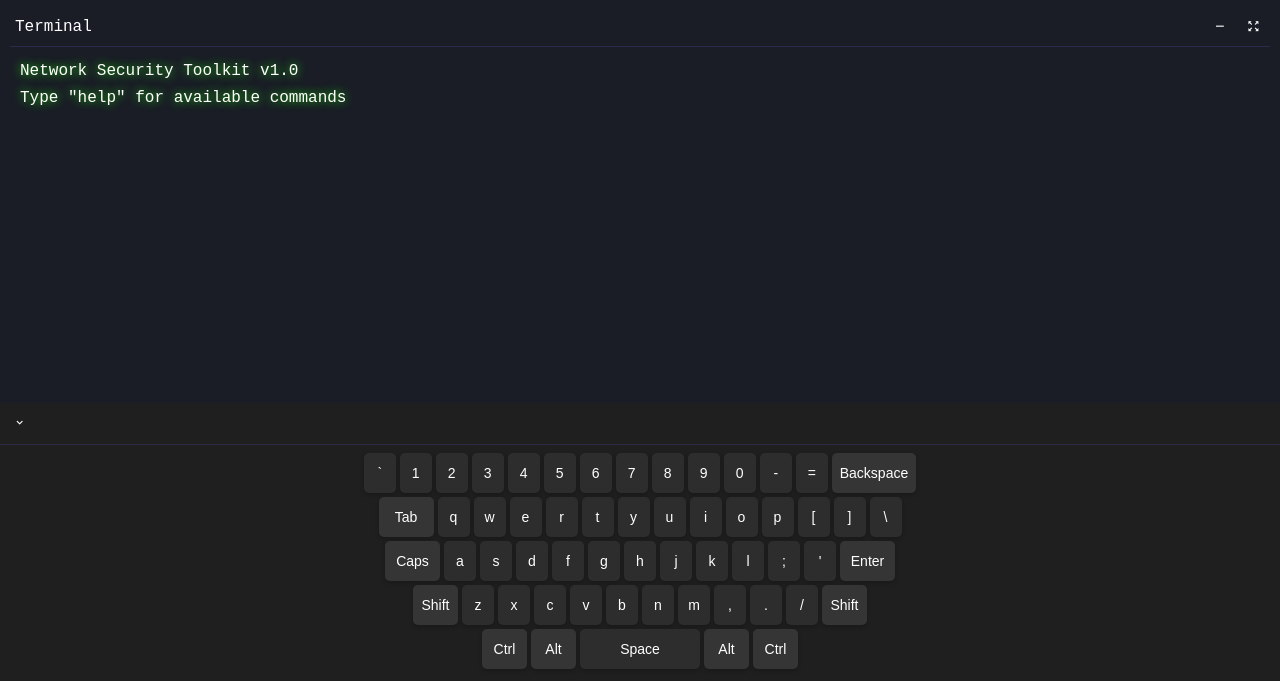
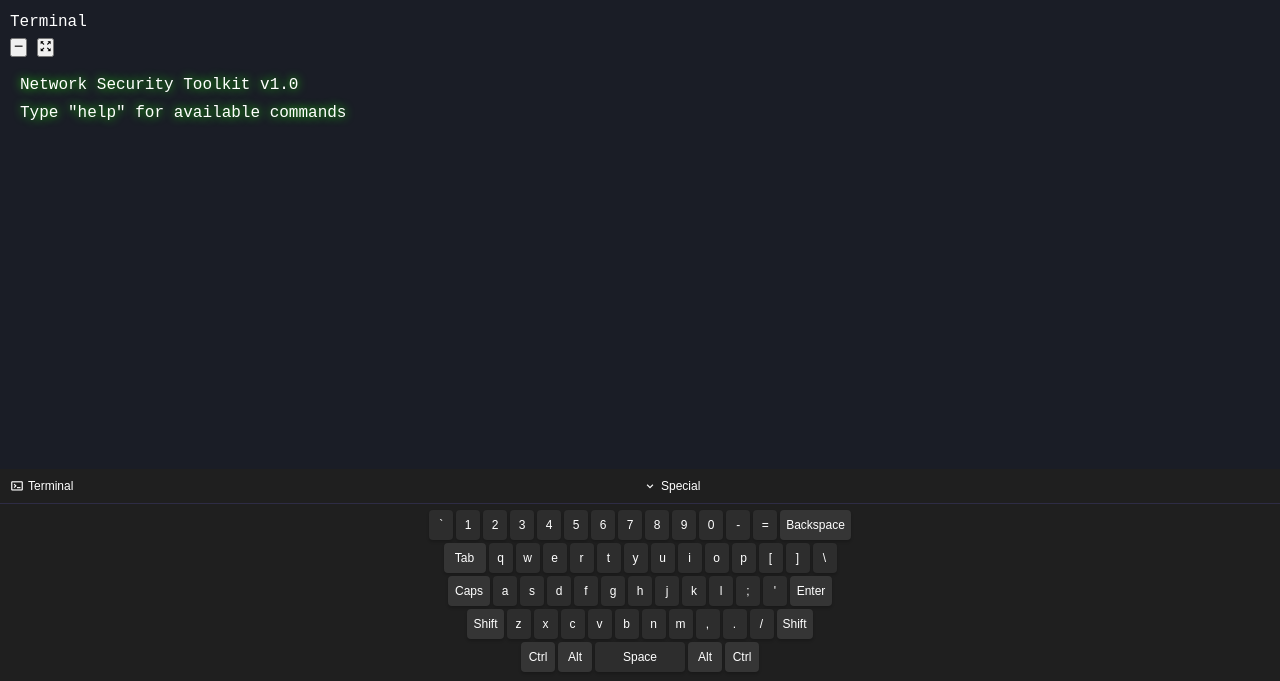
Before and after one commit to dkinzer222/Dummy_Terminal_Function, a Flask app: page / in a window 1280 px wide. Shown: the part 119-800 px from the top of the page. Run offline with Flask 3, Linux system fonts and the light colour scheme.

Commit message:
Agent query: Please verify: 1. Is the tools grid working without errors? 2. Is the keyboard layout more compact with proper controls? 3. Does the terminal toggle from keyboard controls work correctly?

```diff
--- a/static/css/terminal.css
+++ b/static/css/terminal.css
@@ -1,3 +1,4 @@
+/* Terminal styles */
 .terminal {
     height: calc(100vh - 200px);
     background-color: var(--terminal-bg);
@@ -7,7 +8,7 @@
     display: flex;
     flex-direction: column;
     position: relative;
-    transition: height 0.3s ease;
+    transition: all 0.3s ease;
 }
 
 .terminal.minimized {
@@ -23,27 +24,6 @@
     bottom: 0;
     height: 100vh;
     z-index: 1000;
-}
-
-.terminal-header {
-    display: flex;
-    justify-content: space-between;
-    align-items: center;
-    padding: 5px;
-    border-bottom: 1px solid var(--border-color);
-}
-
-.terminal-controls {
-    display: flex;
-    gap: 10px;
-}
-
-.terminal-control-btn {
-    background: none;
-    border: none;
-    color: var(--text-color);
-    cursor: pointer;
-    padding: 5px;
 }
 
 .terminal-output {
@@ -79,7 +59,7 @@
     font-family: 'Courier New', monospace;
     flex: 1;
     outline: none;
-    font-size: 16px;
+    font-size: 14px;
 }
 
 /* Keyboard Styles */
@@ -100,7 +80,7 @@
 .keyboard-controls {
     display: flex;
     justify-content: space-between;
-    padding: 8px;
+    padding: 6px;
     border-bottom: 1px solid var(--border-color);
 }
 
@@ -108,43 +88,51 @@
     background: none;
     border: none;
     color: var(--text-color);
-    padding: 5px;
+    padding: 4px;
     cursor: pointer;
+    display: flex;
+    align-items: center;
+    gap: 4px;
+    font-size: 12px;
+}
+
+.keyboard-control-btn i {
+    font-size: 14px;
 }
 
 .keyboard-content {
-    padding: 8px;
+    padding: 6px;
 }
 
 .special-keys {
-    margin-bottom: 8px;
-    padding-bottom: 8px;
+    margin-bottom: 6px;
+    padding-bottom: 6px;
     border-bottom: 1px solid var(--border-color);
 }
 
 .keyboard-row {
     display: flex;
-    gap: 4px;
-    margin-bottom: 4px;
+    gap: 3px;
+    margin-bottom: 3px;
     justify-content: center;
 }
 
 .key {
-    min-width: 32px;
-    height: 40px;
+    min-width: 24px;
+    height: 30px;
     background-color: #2d2d2d;
     border: none;
-    border-radius: 5px;
+    border-radius: 4px;
     color: var(--text-color);
     display: flex;
     align-items: center;
     justify-content: center;
-    font-size: 14px;
+    font-size: 12px;
     cursor: pointer;
     user-select: none;
     transition: all 0.2s ease;
-    padding: 0 8px;
-    box-shadow: 0 2px 4px rgba(0, 0, 0, 0.2);
+    padding: 0 6px;
+    box-shadow: 0 2px 3px rgba(0, 0, 0, 0.2);
 }
 
 .key:active, .key.pressed, .key.active {
@@ -155,21 +143,21 @@
 
 /* Special key styles */
 .modifier-key {
-    min-width: 45px;
+    min-width: 34px;
     background-color: #353535;
 }
 
 .control-key {
-    min-width: 55px;
+    min-width: 42px;
     background-color: #353535;
 }
 
 .space-key {
-    min-width: 120px;
+    min-width: 90px;
 }
 
 .special-keys .key {
-    font-size: 12px;
+    font-size: 11px;
     background-color: #252525;
 }
 
@@ -187,26 +175,26 @@
     }
 
     .keyboard-content {
-        padding: 4px;
+        padding: 3px;
     }
 
     .key {
-        min-width: 28px;
-        height: 45px;
-        font-size: 12px;
-        padding: 0 4px;
+        min-width: 21px;
+        height: 34px;
+        font-size: 11px;
+        padding: 0 3px;
     }
 
     .modifier-key {
-        min-width: 40px;
+        min-width: 30px;
     }
 
     .control-key {
-        min-width: 45px;
+        min-width: 34px;
     }
 
     .space-key {
-        min-width: 100px;
+        min-width: 75px;
     }
 }
 
--- a/static/js/keyboard.js
+++ b/static/js/keyboard.js
@@ -2,6 +2,7 @@ class VirtualKeyboard {
     constructor() {
         this.container = document.querySelector('.keyboard-container');
         this.input = document.querySelector('.command-input');
+        this.terminal = document.querySelector('.terminal');
         this.isCollapsed = false;
         this.showSpecialKeys = false;
 
@@ -43,27 +44,63 @@ class VirtualKeyboard {
         const controls = document.createElement('div');
         controls.className = 'keyboard-controls';
 
+        // Terminal toggle button
+        const toggleTerminal = document.createElement('button');
+        toggleTerminal.className = 'keyboard-control-btn';
+        toggleTerminal.innerHTML = '<i class="bx bx-terminal"></i> Terminal';
+        toggleTerminal.onclick = () => this.toggleTerminal();
+
+        // Special keys toggle
         const toggleSpecialKeys = document.createElement('button');
         toggleSpecialKeys.className = 'keyboard-control-btn';
-        toggleSpecialKeys.innerHTML = '<i class="bx bx-chevron-down"></i>';
+        toggleSpecialKeys.innerHTML = '<i class="bx bx-chevron-down"></i> Special';
         toggleSpecialKeys.onclick = () => this.toggleSpecialKeys();
 
+        // Keyboard toggle
         const toggleKeyboard = document.createElement('button');
         toggleKeyboard.className = 'keyboard-control-btn';
         toggleKeyboard.innerHTML = '<i class="bx bx-keyboard"></i>';
         toggleKeyboard.onclick = () => this.toggleKeyboard();
 
+        controls.appendChild(toggleTerminal);
         controls.appendChild(toggleSpecialKeys);
         controls.appendChild(toggleKeyboard);
 
         this.container.appendChild(controls);
     }
 
+    toggleTerminal() {
+        if (this.terminal) {
+            this.terminal.classList.toggle('minimized');
+            const btn = this.container.querySelector('.keyboard-control-btn');
+            const icon = btn.querySelector('i');
+            icon.classList.toggle('bx-terminal');
+            icon.classList.toggle('bx-window');
+        }
+    }
+
+    toggleSpecialKeys() {
+        this.showSpecialKeys = !this.showSpecialKeys;
+        this.render();
+        const btn = this.container.querySelectorAll('.keyboard-control-btn')[1];
+        const icon = btn.querySelector('i');
+        icon.classList.toggle('bx-chevron-down');
+        icon.classList.toggle('bx-chevron-up');
+    }
+
+    toggleKeyboard() {
+        this.isCollapsed = !this.isCollapsed;
+        this.container.classList.toggle('collapsed');
+        const btn = this.container.querySelectorAll('.keyboard-control-btn')[2];
+        const icon = btn.querySelector('i');
+        icon.classList.toggle('bx-keyboard');
+        icon.classList.toggle('bx-chevron-down');
+    }
+
     render() {
         const keyboardContent = document.createElement('div');
         keyboardContent.className = 'keyboard-content';
 
-        // Render special keys if enabled
         if (this.showSpecialKeys) {
             const specialKeysDiv = document.createElement('div');
             specialKeysDiv.className = 'special-keys';
@@ -76,7 +113,6 @@ class VirtualKeyboard {
             keyboardContent.appendChild(specialKeysDiv);
         }
 
-        // Render main keyboard
         const mainKeysDiv = document.createElement('div');
         mainKeysDiv.className = 'main-keys';
 
@@ -87,16 +123,11 @@ class VirtualKeyboard {
 
         keyboardContent.appendChild(mainKeysDiv);
 
-        // Clear and update container
         const oldContent = this.container.querySelector('.keyboard-content');
         if (oldContent) {
             oldContent.remove();
         }
         this.container.appendChild(keyboardContent);
-
-        // Update container classes
-        this.container.classList.toggle('collapsed', this.isCollapsed);
-        this.container.classList.toggle('special-keys-visible', this.showSpecialKeys);
     }
 
     createRow(keys) {
@@ -109,7 +140,6 @@ class VirtualKeyboard {
             keyDiv.textContent = key;
             keyDiv.dataset.key = key;
 
-            // Add specific classes for special keys
             if (['Shift', 'Ctrl', 'Alt'].includes(key)) {
                 keyDiv.classList.add('modifier-key');
             } else if (['Enter', 'Backspace', 'Tab', 'Caps'].includes(key)) {
@@ -124,16 +154,6 @@ class VirtualKeyboard {
         return rowDiv;
     }
 
-    toggleSpecialKeys() {
-        this.showSpecialKeys = !this.showSpecialKeys;
-        this.render();
-    }
-
-    toggleKeyboard() {
-        this.isCollapsed = !this.isCollapsed;
-        this.render();
-    }
-
     addEventListeners() {
         this.container.addEventListener('click', (e) => {
             const key = e.target.closest('.key');
@@ -142,13 +162,11 @@ class VirtualKeyboard {
             const value = key.dataset.key;
             this.handleKeyPress(value);
 
-            // Provide haptic feedback if available
             if (window.navigator.vibrate) {
                 window.navigator.vibrate(50);
             }
         });
 
-        // Handle touch events
         this.container.addEventListener('touchstart', (e) => {
             const key = e.target.closest('.key');
             if (key) {
--- a/static/js/tools.js
+++ b/static/js/tools.js
@@ -1,32 +1,5 @@
 class ToolsManager {
     constructor() {
-        this.init();
-    }
-
-    async init() {
-        // Wait for DOM to be fully loaded
-        if (document.readyState === 'loading') {
-            document.addEventListener('DOMContentLoaded', () => this.setup());
-        } else {
-            this.setup();
-        }
-    }
-
-    setup() {
-        try {
-            // Create tools menu if it doesn't exist
-            if (!document.querySelector('.tools-menu')) {
-                this.createToolsMenu();
-            }
-
-            this.toolsMenu = document.querySelector('.tools-menu');
-            this.toolsGrid = document.querySelector('.tools-grid');
-
-            if (!this.toolsGrid) {
-                console.error('Tools grid not found, creating one');
-                this.createToolsGrid();
-            }
-
         this.tools = [
             {
                 id: 'port-scanner',
@@ -64,55 +37,76 @@ class ToolsManager {
                 action: 'ssl'
             }
         ];
+        this.init();
+    }
 
+    init() {
+        try {
+            if (document.readyState === 'loading') {
+                document.addEventListener('DOMContentLoaded', () => this.setup());
+            } else {
+                this.setup();
+            }
+        } catch (error) {
+            console.error('Error initializing ToolsManager:', error);
+        }
+    }
+
+    setup() {
+        try {
+            this.ensureToolsMenuExists();
+            this.initializeElements();
             this.renderTools();
             this.addEventListeners();
-            this.addToolsToggle();
         } catch (error) {
             console.error('Error during ToolsManager setup:', error);
         }
     }
 
-    createToolsGrid() {
-        if (this.toolsMenu) {
-            const grid = document.createElement('div');
-            grid.className = 'tools-grid';
-            this.toolsMenu.appendChild(grid);
-            this.toolsGrid = grid;
-        }
-    }
-
-    createToolsMenu() {
+    ensureToolsMenuExists() {
         try {
-            const menu = document.createElement('div');
-            menu.className = 'tools-menu';
-
-            const toggleBtn = document.createElement('button');
-            toggleBtn.className = 'tools-toggle';
-            toggleBtn.innerHTML = '<i class="bx bx-chevron-down"></i> Tools';
-
-            const grid = document.createElement('div');
-            grid.className = 'tools-grid';
-
-            menu.appendChild(toggleBtn);
-            menu.appendChild(grid);
-
+            let toolsMenu = document.querySelector('.tools-menu');
+            if (!toolsMenu) {
+                toolsMenu = document.createElement('div');
+                toolsMenu.className = 'tools-menu';
+                toolsMenu.innerHTML = `
+                    <button class="tools-toggle">
+                        <i class="bx bx-chevron-down"></i> Tools
+                    </button>
+                    <div class="tools-grid"></div>
+                `;
                 const container = document.querySelector('.app-container');
                 if (container) {
-                container.prepend(menu);
-            } else {
-                document.body.prepend(menu);
+                    container.insertBefore(toolsMenu, container.firstChild);
+                }
             }
         } catch (error) {
             console.error('Error creating tools menu:', error);
         }
     }
 
+    initializeElements() {
+        try {
+            this.toolsMenu = document.querySelector('.tools-menu');
+            this.toolsGrid = document.querySelector('.tools-grid');
+            this.toolsToggle = document.querySelector('.tools-toggle');
+
+            if (!this.toolsMenu || !this.toolsGrid) {
+                throw new Error('Required elements not found');
+            }
+        } catch (error) {
+            console.error('Error initializing elements:', error);
+        }
+    }
+
     renderTools() {
         try {
-            if (!this.toolsGrid || !this.tools) return;
+            if (!this.toolsGrid || !Array.isArray(this.tools)) {
+                console.error('Tools grid or tools array not available');
+                return;
+            }
 
-            this.toolsGrid.innerHTML = this.tools.map(tool => `
+            const toolsHtml = this.tools.map(tool => `
                 <div class="tool-card" data-action="${tool.action}" id="${tool.id}">
                     <div class="tool-icon"><i class='${tool.icon}'></i></div>
                     <div class="tool-name">${tool.name}</div>
@@ -120,6 +114,8 @@ class ToolsManager {
                     <button class="use-tool-btn">Use Tool</button>
                 </div>
             `).join('');
+
+            this.toolsGrid.innerHTML = toolsHtml;
         } catch (error) {
             console.error('Error rendering tools:', error);
         }
@@ -127,39 +123,28 @@ class ToolsManager {
 
     addEventListeners() {
         try {
-            if (!this.toolsGrid) return;
+            if (!this.toolsGrid || !this.toolsToggle) return;
 
             this.toolsGrid.addEventListener('click', (e) => {
                 const toolCard = e.target.closest('.tool-card');
                 if (!toolCard) return;
 
                 const action = toolCard.dataset.action;
+                if (action) {
                     this.executeTool(action);
-
-                // Close tools menu after selection
-                if (this.toolsMenu) {
                     this.toolsMenu.classList.remove('expanded');
                 }
             });
-        } catch (error) {
-            console.error('Error adding tool event listeners:', error);
-        }
-    }
 
-    addToolsToggle() {
-        try {
-            const toggle = document.querySelector('.tools-toggle');
-            if (toggle && this.toolsMenu) {
-                toggle.addEventListener('click', () => {
+            this.toolsToggle.addEventListener('click', () => {
                 this.toolsMenu.classList.toggle('expanded');
-                    const icon = toggle.querySelector('i');
+                const icon = this.toolsToggle.querySelector('i');
                 if (icon) {
                     icon.classList.toggle('bx-chevron-up');
                 }
             });
-            }
         } catch (error) {
-            console.error('Error adding tools toggle:', error);
+            console.error('Error adding event listeners:', error);
         }
     }
 
@@ -170,29 +155,22 @@ class ToolsManager {
 
             if (!input) return;
 
-            switch(action) {
-                case 'scan':
-                    input.value = 'scan ';
-                    break;
-                case 'lookup':
-                    input.value = 'lookup ';
-                    break;
-                case 'dns':
-                    input.value = 'dns ';
-                    break;
-                case 'speedtest':
-                    input.value = 'speedtest';
-                    break;
-                case 'ssl':
-                    input.value = 'ssl ';
-                    break;
-            }
+            const commands = {
+                'scan': 'scan ',
+                'lookup': 'lookup ',
+                'dns': 'dns ',
+                'speedtest': 'speedtest',
+                'ssl': 'ssl '
+            };
 
+            const command = commands[action];
+            if (command) {
+                input.value = command;
                 input.focus();
 
-            // Show terminal if minimized
-            if (terminal) {
+                if (terminal?.classList.contains('minimized')) {
                     terminal.classList.remove('minimized');
+                }
             }
         } catch (error) {
             console.error('Error executing tool:', error);
```
Lines whose indentation alone changed are shown as unchanged.
